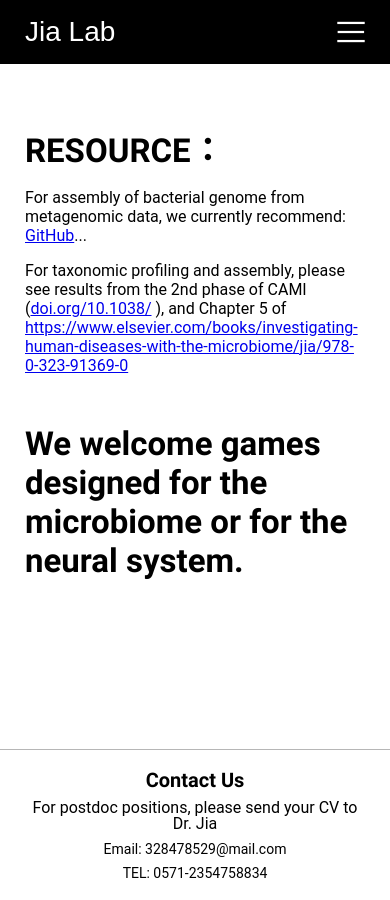
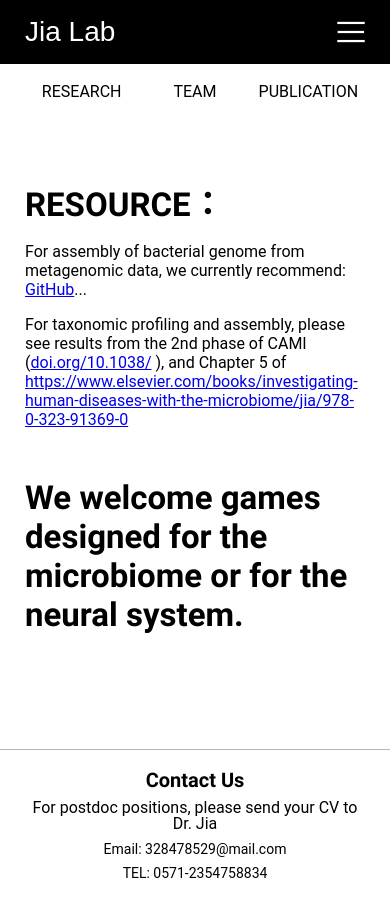
Before and after one commit to aghnu/JiaLab_website, a Jekyll site: the page built from pages/resource.html, in a window 390 px wide. Built offline with Jekyll 4.4.1, drawn with Linux system fonts in a browser that asks for light colours; some web fonts are replaced.

Commit message:
Finish initial implementation of the sub navigation bar on mobile

```diff
--- a/_data/nav_menu.yml
+++ b/_data/nav_menu.yml
@@ -2,10 +2,10 @@
   href: "/"
 
 - title: "Team"
-  href: "/team"
+  href: "/team.html"
 
 - title: "Publication"
-  href: "/publication"
+  href: "/publication.html"
 
 - title: "Resource"
-  href: "/resource"
+  href: "/resource.html"
--- a/_includes/header.html
+++ b/_includes/header.html
@@ -82,6 +83,29 @@
                 }, 100);
             });
         });
+    }
 
+    // inject sub navigation bar to mobile page
+    const addSubNavigationBar = () => {
+        window.addEventListener('DOMContentLoaded', () => {
+            const sub_nav_bar = document.querySelector('.site-navigation').cloneNode(true);
+            const content_wrapper = document.createElement('div');
+            const sub_nav_bar_container = document.createElement('div');
+            const site_header_placefiller = document.querySelector('.site-header-placefiller');
+
+            content_wrapper.classList.add("content-wrapper");
+            sub_nav_bar_container.classList.add("sub-nav-bar-container");
+            sub_nav_bar.classList.remove("site-navigation");
+            sub_nav_bar.classList.add("site-sub-navigation");
+
+            sub_nav_bar_container.appendChild(sub_nav_bar);
+            content_wrapper.appendChild(sub_nav_bar_container);
+
+            site_header_placefiller.parentElement.insertBefore(content_wrapper, site_header_placefiller.nextSibling);
+        });
+    }
+
+    addJSNavgationControll();
+    addSubNavigationBar();
 
 </script>
--- a/_sass/_header.scss
+++ b/_sass/_header.scss
@@ -83,8 +83,22 @@ $nav-modal-item-size:         24px;
   font-size: $nav-item-size;
   flex-direction: row;
   width: 400px;
+  justify-content: space-between;
 
-  justify-content: space-between;
+  .site-navigation-item {
+    text-decoration: none;
+    text-transform: uppercase;
+    color: $header-text-color;
+  }
+
+  .site-navigation-item.selected {
+    border-bottom: solid;
+    border-width: $nav-item-sel-border-size;
+  }
+}
+
+.sub-nav-bar-container{
+  display: none;
 }
 
 .site-header-nav-icon {
@@ -116,17 +130,6 @@ $nav-modal-item-size:         24px;
   z-index: $layer-top-z-index;
   background-color: transparent;
   border: none;
-}
-
-.site-navigation .site-navigation-item {
-  text-decoration: none;
-  text-transform: uppercase;
-  color: $header-text-color;
-}
-
-.site-navigation .site-navigation-item.selected {
-  border-bottom: solid;
-  border-width: $nav-item-sel-border-size;
 }
 
 // mobile
@@ -206,8 +209,49 @@ $nav-modal-item-size:         24px;
     }
 
 
+
   }
 
+  .sub-nav-bar-container {
+    display: block;
+    overflow-x: scroll;
+    -ms-overflow-style: none;   /* IE and Edge */
+    scrollbar-width: none;      /* Firefox */
+
+    &::-webkit-scrollbar {
+      display: none;
+    }
+  }
+
+  .site-sub-navigation {
+    display: flex;
+    justify-content: space-between;
+    font-size: $nav-item-size;
+    width: calc((100% / 3) * 4);
+    // margin-top: 18px;
+    // margin-bottom: 13px;
+
+
+    .site-navigation-item {
+      display: inline-block;
+      text-decoration: none;
+      text-transform: uppercase;
+      font-size: 16px;
+      color: #000000;
+      padding-top: 18px;
+      padding-bottom: 14px;
+      // padding-left: 6px;
+      // padding-right: 6px;
+      height: 18px;
+      width: calc(100% / 3);
+      text-align: center;
+    }
+
+    .site-navigation-item.selected {
+      border-bottom: solid;
+      border-width: 4px;
+    }
+  }
 
 
   .site-header + .site-header-placefiller,
--- a/pages/publication.html
+++ b/pages/publication.html
@@ -1,5 +1,5 @@
 ---
-permalink: /publication
+permalink: /publication.html
 layout: page
 transparent_navi: false
 ---
--- a/pages/resource.html
+++ b/pages/resource.html
@@ -1,5 +1,5 @@
 ---
-permalink: /resource
+permalink: /resource.html
 layout: page
 transparent_navi: false
 ---
--- a/pages/team.html
+++ b/pages/team.html
@@ -1,5 +1,5 @@
 ---
-permalink: /team
+permalink: /team.html
 layout: page
 transparent_navi: false
 ---
```
Also changed, not shown: other parts of _includes/header.html (+2 -1 lines). Lines whose indentation alone changed are shown as unchanged.
